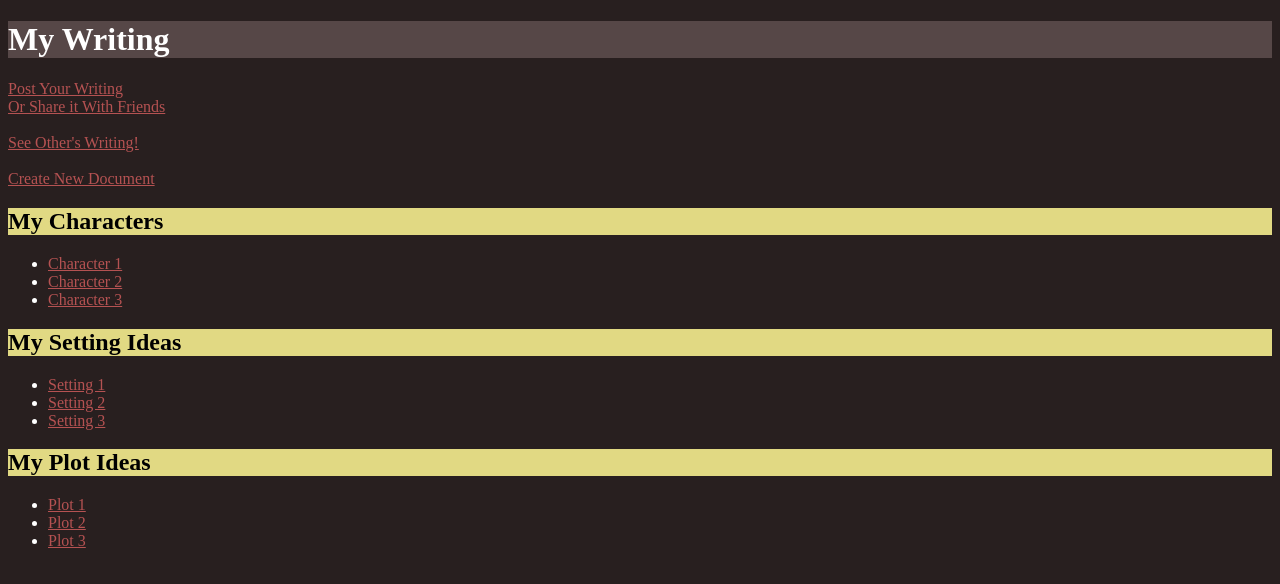
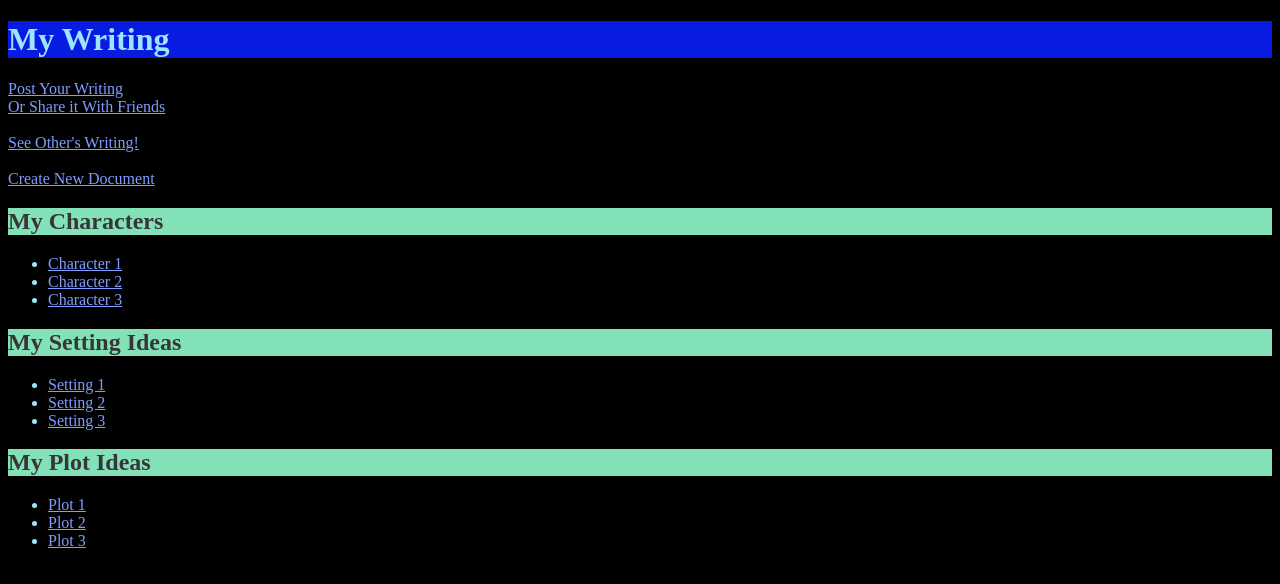
Before and after one commit to CalebKira/CSC-437, a website: page packages/proto/public/index.html in a window 1280 px wide. Drawn offline with Linux system fonts and the light colour scheme.

Commit message:
some color changes as well as some comments for font

```diff
--- a/packages/proto/public/styles/page.css
+++ b/packages/proto/public/styles/page.css
@@ -7,11 +7,11 @@ body {
 }
 
 h1{
-    background-color: rgb(86, 71, 71);
+    background-color: rgb(7, 28, 224);
 }
 
 h2 {
-    background-color: rgb(225, 217, 131);
+    background-color: rgb(131, 225, 184);
     color: var(--color-dark-text);
 }
 
--- a/packages/proto/public/styles/tokens.css
+++ b/packages/proto/public/styles/tokens.css
@@ -1,6 +1,17 @@
 :root{
-    --color-light-text: white;
-    --color-background: rgb(40, 31, 31);
-    --color-dark-text: black;
-    --color-link: rgb(181, 82, 82);
+    --color-light-text: rgb(157, 229, 255);
+    --color-background: rgb(0, 0, 0);
+    --color-dark-text: rgb(54, 54, 54);
+    --color-link: rgb(128, 156, 255);
+
+
 }
+
+/* default colors:
+    cool asthetic to replicate the stars (world builder)
+*/
+
+/* default fonts:
+    headers - anta
+    body - iceland
+*/
```
